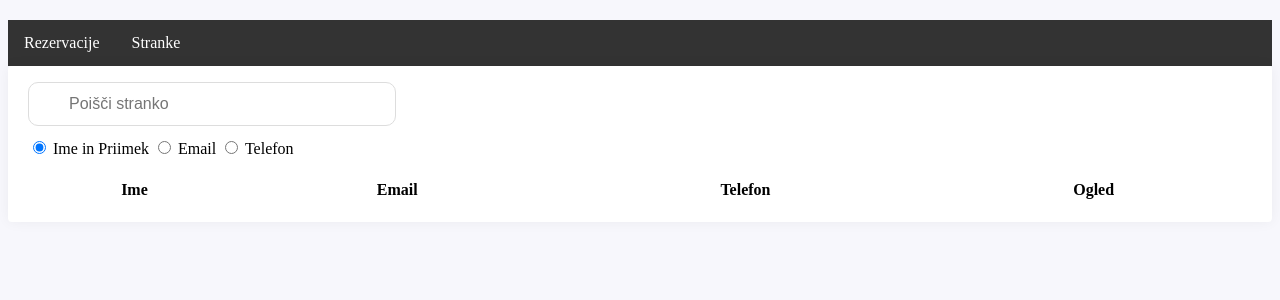
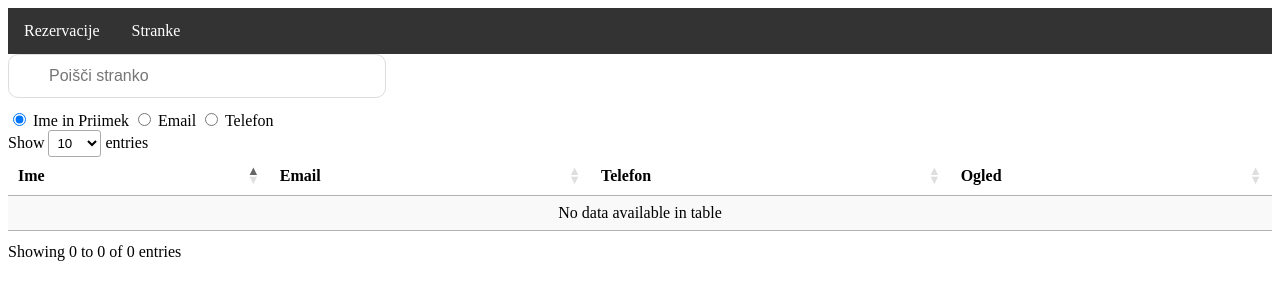
Before and after one commit to nyxthejon/glinsek_webapp, a PHP site: page /stranke.php in a window 1280 px wide. Shown: the top 300 px of the page. Run offline with PHP 8.4, Linux system fonts and the light colour scheme; data that the repository does not hold is empty; some libraries are stand-ins or nearby versions.

Commit message:
stranke pretekli nakupi plus upgraded tabele

```diff
--- a/stranke.css
+++ /dev/null
@@ -1,77 +0,0 @@
-body{margin-top:20px;
-    background-color: #f7f7fc;
-    }
-
-    .timeline {
-        list-style-type: none;
-        position: relative
-    }
-
-    .timeline:before {
-        background: #dee2e6;
-        left: 9px;
-        width: 2px;
-        height: 100%
-    }
-
-    .timeline-item:before,
-    .timeline:before {
-        content: " ";
-        display: inline-block;
-        position: absolute;
-        z-index: 1
-    }
-
-    .timeline-item:before {
-        background: #fff;
-        border-radius: 50%;
-        border: 3px solid #3b7ddd;
-        left: 0;
-        width: 20px;
-        height: 20px
-    }
-    .card {
-        margin-bottom: 24px;
-        box-shadow: 0 0 0.875rem 0 rgba(33,37,41,.05);
-    }
-    .card {
-        position: relative;
-        display: flex;
-        flex-direction: column;
-        min-width: 0;
-        word-wrap: break-word;
-        background-color: #fff;
-        background-clip: initial;
-        border: 0 solid transparent;
-        border-radius: .25rem;
-    }
-    .card-body {
-        flex: 1 1 auto;
-        padding: 1.25rem;
-    }
-    .card-header:first-child {
-        border-radius: .25rem .25rem 0 0;
-    }
-    .card-header {
-        border-bottom-width: 1px;
-    }
-    .pb-0 {
-        padding-bottom: 0!important;
-    }
-    .card-header {
-        padding: 1rem 1.25rem;
-        margin-bottom: 0;
-        background-color: #fff;
-        border-bottom: 0 solid transparent;
-    }
-    #searchbar
-    {
-        position: inherit;
-        width: 25%;
-        font-size: 16px;
-        padding: 12px 20px 12px 40px;
-        border: 1px solid #ddd;
-        margin-bottom: 12px;
-        border-radius: 10px;
-
-    }
--- a/stranke.php
+++ b/stranke.php
@@ -5,6 +5,21 @@
     <meta http-equiv="X-UA-Compatible" content="IE=edge">
     <meta name="viewport" content="width=device-width, initial-scale=1.0">
     <link rel="stylesheet" href="stranke.css">
+    <script src="https://code.jquery.com/jquery-3.5.1.js"></script>
+    <script src="https://cdn.datatables.net/1.12.1/js/jquery.dataTables.min.js"></script>
+    <link href="https://cdn.datatables.net/1.12.1/css/jquery.dataTables.min.css" rel="stylesheet">
+    <style>
+     #searchbar
+    {
+        position: inherit;
+        width: 25%;
+        font-size: 16px;
+        padding: 12px 20px 12px 40px;
+        border: 1px solid #ddd;
+        margin-bottom: 12px;
+        border-radius: 10px;
+
+    }</style>
     <title>Document</title>
 </head>
 <body>
@@ -35,7 +50,7 @@
                     <label for="tel">Telefon</label>
 					</div>
 					<div class="card-body">
-						<table id="izpis" class="table table-striped" style="width:100%">
+                    <table id="izpis" class="display" style="width:100%">
 							<thead>
 								<tr>
 									<th>Ime</th>
@@ -67,6 +82,16 @@
 
 	</div>
 </div>
+
+<script>
+  $(document).ready(function () {
+    $('#izpis').DataTable({
+        pagingType: 'numbers',
+        "searching":false
+    });
+
+});
+</script>
 <?php
 CloseCon($conn);
 ?>
```
Also changed, not shown: vec_stranka.php (+52 -0 lines).
